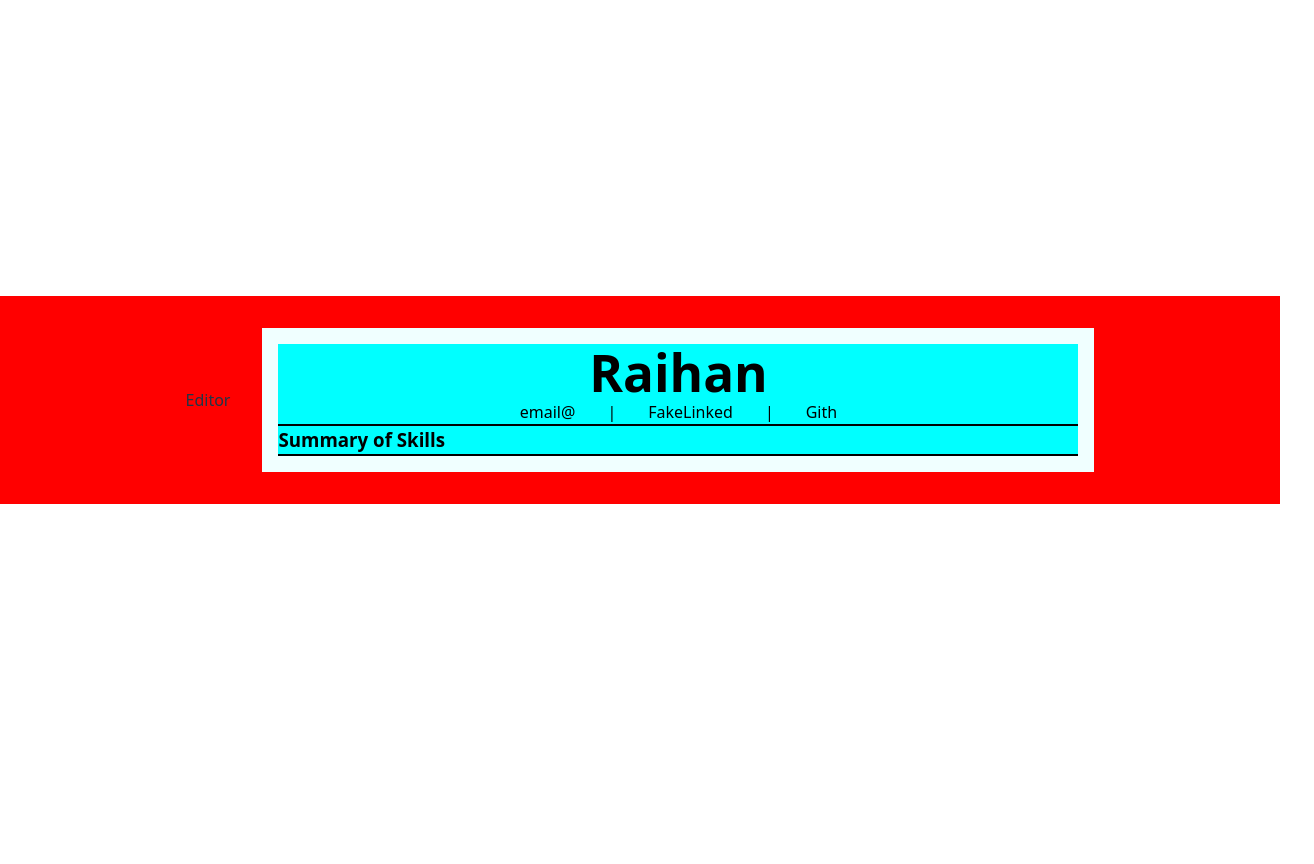
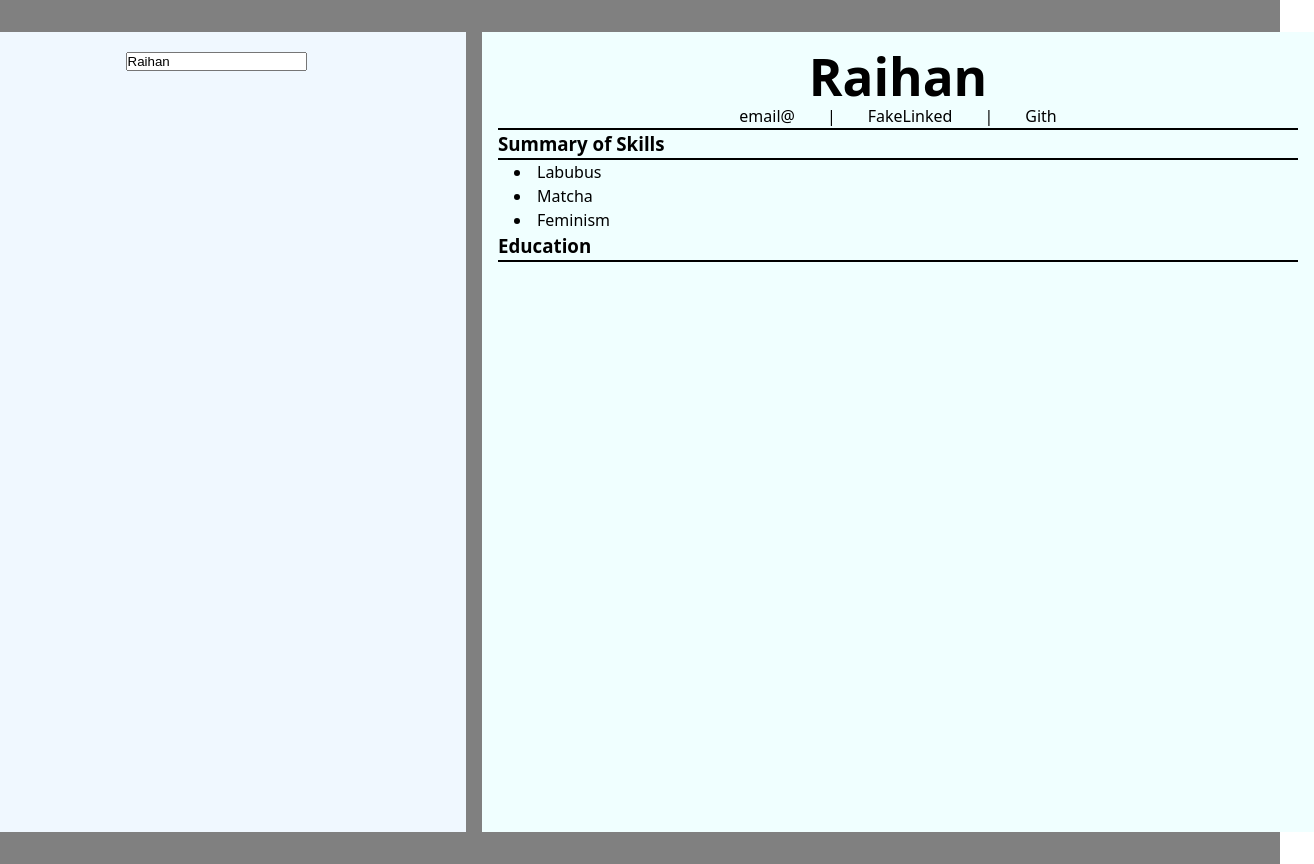
Before and after one commit to raihanCarder/resume-builder, a React (Vite) app: page / in a window 1280 px wide. Shown: the whole page, 1314 px wide, since content can reach past the window. Before the commit the page ends 800 px from the top, so only its background shows below. Built offline with nearby package versions, Linux system fonts and the light colour scheme.

Commit message:
Add Feature

```diff
--- a/src/App.css
+++ b/src/App.css
@@ -1,5 +1,10 @@
+:root {
+  --body-color: gray;
+}
+
 #root {
   max-width: 1500px;
+
   margin: 0 auto;
   text-align: center;
   width: 100%;
@@ -9,8 +14,8 @@
   flex-direction: row;
   justify-content: center;
   align-items: center;
-  background-color: red;
-  gap: 2rem;
+  background-color: var(--body-color);
+  gap: 1rem;
 }
 
 * {
@@ -31,13 +36,15 @@
 .resume {
   display: flex;
   flex-direction: column;
-  background-color: aqua;
   color: black;
 
   min-width: 800px;
 }
 
 .resume-section {
+  min-height: 800px;
+  max-height: 800px;
+
   padding: 1rem;
   background-color: azure;
 }
@@ -51,3 +58,20 @@
   border: none;
   padding: 1px;
 }
+
+ul {
+  list-style-position: inside;
+  padding-left: 1rem;
+}
+
+.skill {
+  text-align: left;
+}
+
+.editor {
+  background-color: aliceblue;
+  color: black;
+  min-width: 500px;
+  min-height: 800px;
+  padding: 1rem;
+}
--- a/src/App.jsx
+++ b/src/App.jsx
@@ -1,4 +1,4 @@
-// import { useState } from "react";
+import { useState } from "react";
 import "./App.css";
 import { Fragment } from "react";
 
@@ -14,6 +14,7 @@ function TitleSection({ name, links }) {
           </Fragment>
         ))}
       </div>
+      <hr className="line" />
     </>
   );
 }
@@ -33,44 +34,85 @@ function SkillSection({ skills }) {
   return (
     <div>
       <h3 className="sub-title">Summary of Skills</h3>
-      <ol>{skills.map(() => {})}</ol>
+      <hr className="line" />
+
+      <ul>
+        {skills.map((el) => {
+          return (
+            <li key={el.id} className="skill">
+              {el.skill}
+            </li>
+          );
+        })}
+      </ul>
     </div>
   );
 }
 
-function Editor() {
-  return <div>Editor</div>;
+function EducationSection({ data }) {
+  if (!data.length) return null;
+  return (
+    <>
+      <h3 className="sub-title">Education</h3>
+      <hr className="line" />
+    </>
+  );
+}
+
+function Editor({ resumeData, setResumeData }) {
+  const handleNameChange = (e) => {
+    setResumeData((prev) => ({
+      ...prev,
+      name: e.target.value,
+    }));
+  };
+
+  return (
+    <div className="editor">
+      <input type="text" value={resumeData.name} onChange={handleNameChange} />
+    </div>
+  );
 }
 
 function Resume({ demoPerson }) {
   return (
     <div className="resume">
       <TitleSection name={demoPerson.name} links={demoPerson.links} />
-      <hr className="line" />
       <SkillSection skills={demoPerson.skills} />
-      <hr className="line" />
+      <EducationSection data={demoPerson.schools} />
     </div>
   );
 }
 
 function App() {
-  // const [resumeData, setResumeData] = useState({});
-
-  const person = {
+  const [resumeData, setResumeData] = useState({
     name: "Raihan",
     links: [
       { id: crypto.randomUUID(), value: "email@" },
       { id: crypto.randomUUID(), value: "FakeLinked" },
       { id: crypto.randomUUID(), value: "Gith" },
     ],
-    skills: ["Cook and Clean", "Loves Matcha", "Loves Beebadoobee"],
-  };
+    skills: [
+      { id: crypto.randomUUID(), skill: "Labubus" },
+      { id: crypto.randomUUID(), skill: "Matcha" },
+      { id: crypto.randomUUID(), skill: "Feminism" },
+    ],
+    schools: [
+      {
+        id: crypto.randomUUID(),
+        name: "Uoft",
+        timeThere: "2024-2028",
+        program: "CS",
+        desc: [],
+      },
+    ],
+  });
 
   return (
     <>
-      <Editor />
+      <Editor resumeData={resumeData} setResumeData={setResumeData} />
       <div className="resume-section">
-        <Resume demoPerson={person} />
+        <Resume demoPerson={resumeData} />
       </div>
     </>
   );
```
